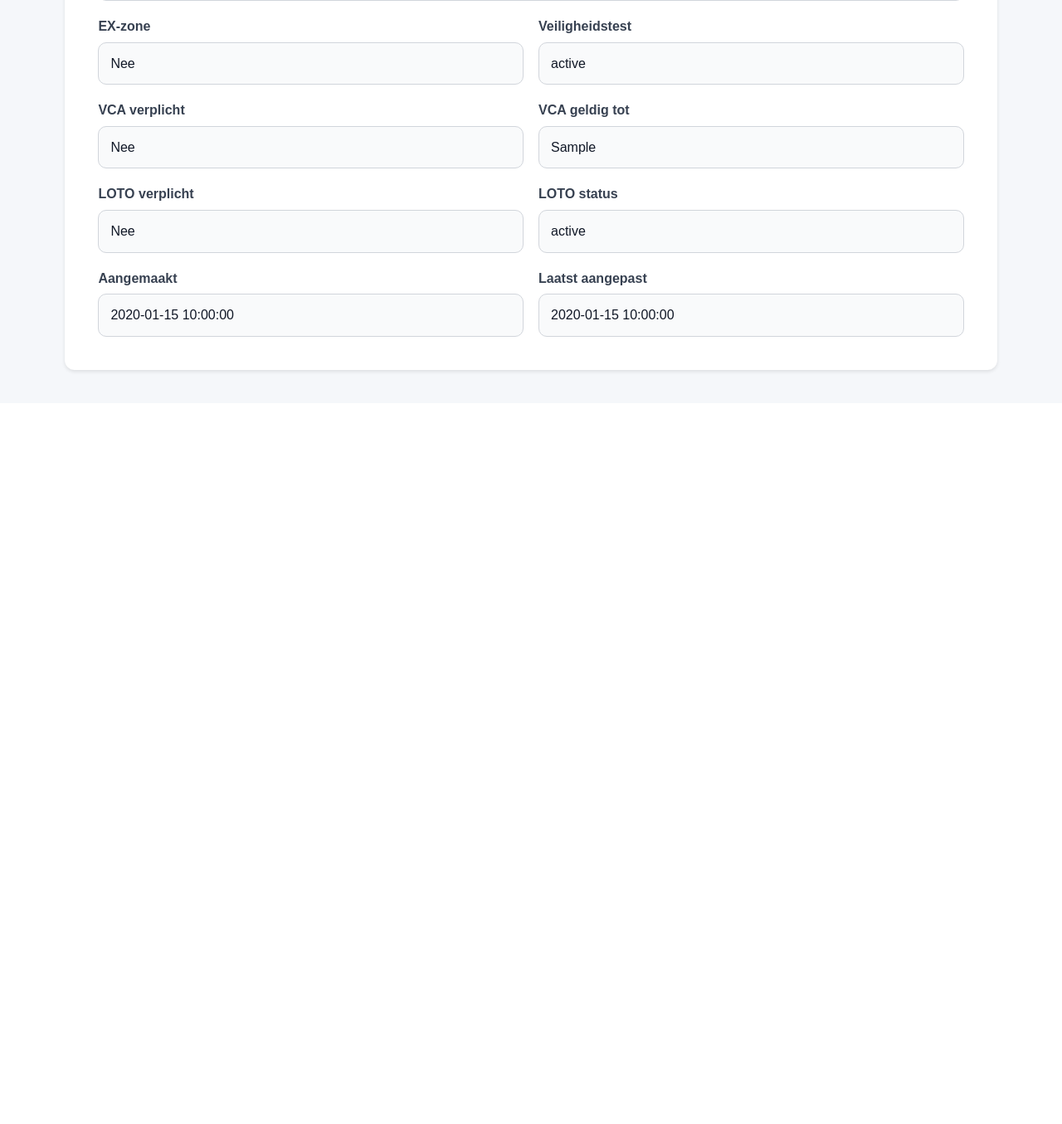
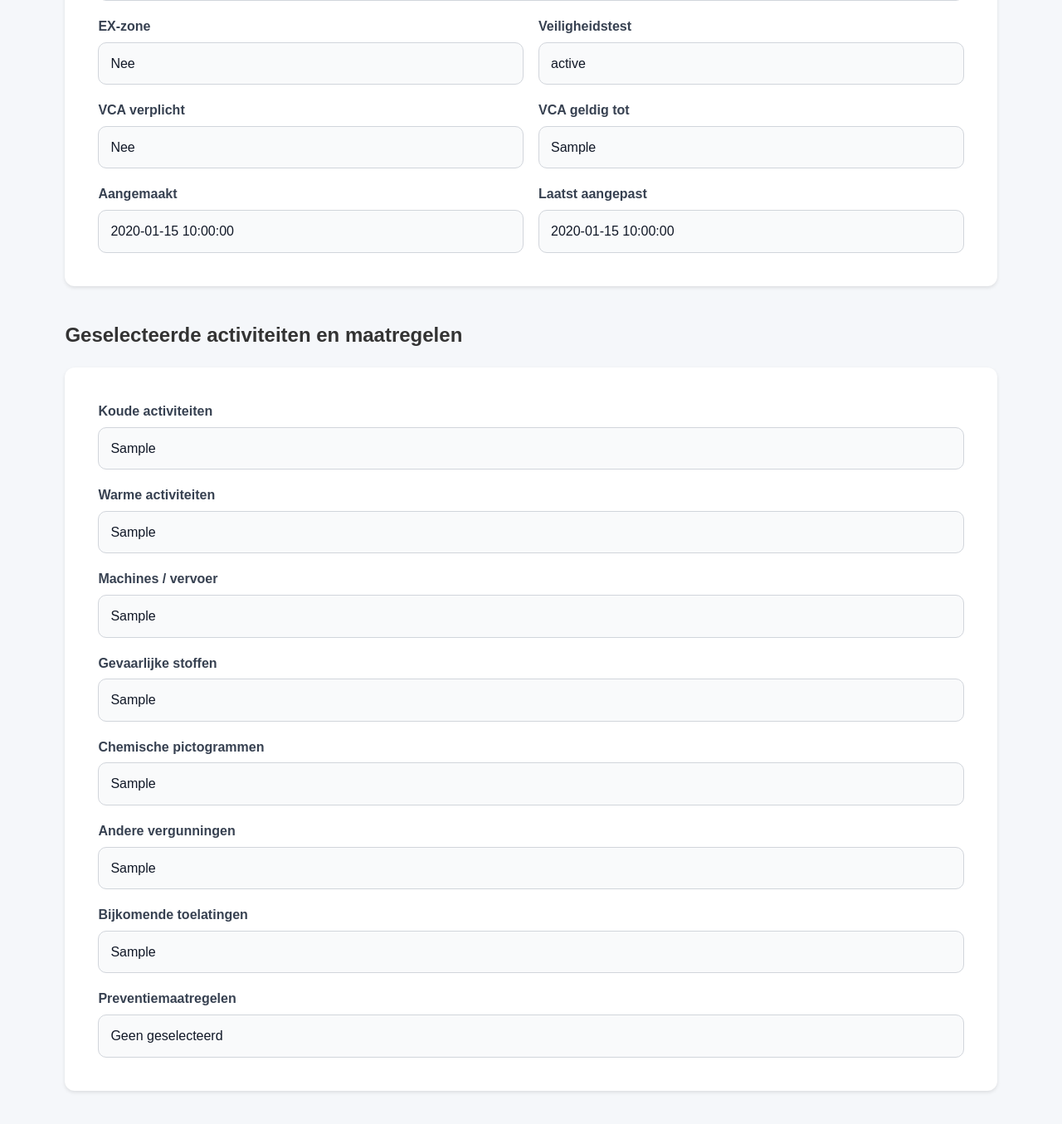
Before and after one commit to Lukaskaktus1/GSP_LUNAS_WerkVergunningen, a PHP site: page /GSP/pages/aanvraag_bekijken.php?id=1 in a window 1280 px wide. Shown: the part 1055-2410 px from the top of the page at 83% size. Before the commit the page ends 1506 px from the top, so only its background shows below. Run offline with PHP 8.4, Linux system fonts and the light colour scheme; the visitor is signed in with stand-in values (Sample User, id 1); tables that the repository leaves empty or names only in its code hold one stand-in row (values such as "Sample post"); some libraries are stand-ins or nearby versions.

Commit message:
bekijken werkend

```diff
--- a/GSP/pages/aanvraag_bekijken.php
+++ b/GSP/pages/aanvraag_bekijken.php
@@ -42,6 +42,121 @@ if (!$magAllesZien && !$isEigenaar) {
     setFlashMessage('error', 'U heeft geen toegang tot deze aanvraag.');
     redirect('mijn_aanvragen.php');
 }
+
+function haalGekoppeldeWaarden(PDO $pdo, string $sql, int $aanvraagId): array
+{
+    $stmt = $pdo->prepare($sql);
+    $stmt->execute([
+        'vergunning_id' => $aanvraagId,
+    ]);
+
+    return array_values(array_filter(
+        array_map('strval', $stmt->fetchAll(PDO::FETCH_COLUMN)),
+        static fn (string $waarde): bool => $waarde !== ''
+    ));
+}
+
+function toonLijst(array $waarden): string
+{
+    return $waarden === [] ? 'Geen geselecteerd' : implode(', ', $waarden);
+}
+
+$activiteitenKoud = haalGekoppeldeWaarden(
+    $pdo,
+    "
+        SELECT ak.naam
+        FROM vergunning_activiteit_koud vak
+        INNER JOIN activiteit_koud ak ON ak.id = vak.activiteit_koud_id
+        WHERE vak.vergunning_id = :vergunning_id
+        ORDER BY ak.naam ASC
+    ",
+    $aanvraagId
+);
+
+$activiteitenWarm = haalGekoppeldeWaarden(
+    $pdo,
+    "
+        SELECT aw.naam
+        FROM vergunning_activiteit_warm vaw
+        INNER JOIN activiteit_warm aw ON aw.id = vaw.activiteit_warm_id
+        WHERE vaw.vergunning_id = :vergunning_id
+        ORDER BY aw.naam ASC
+    ",
+    $aanvraagId
+);
+
+$machines = haalGekoppeldeWaarden(
+    $pdo,
+    "
+        SELECT m.naam
+        FROM vergunning_machine vm
+        INNER JOIN machine m ON m.id = vm.machine_id
+        WHERE vm.vergunning_id = :vergunning_id
+        ORDER BY m.naam ASC
+    ",
+    $aanvraagId
+);
+
+$gevaarlijkeStoffen = haalGekoppeldeWaarden(
+    $pdo,
+    "
+        SELECT gs.naam
+        FROM vergunning_gevaarlijke_stof vgs
+        INNER JOIN gevaarlijke_stof gs ON gs.id = vgs.gevaarlijke_stof_id
+        WHERE vgs.vergunning_id = :vergunning_id
+        ORDER BY gs.naam ASC
+    ",
+    $aanvraagId
+);
+
+$chemischePictogrammen = haalGekoppeldeWaarden(
+    $pdo,
+    "
+        SELECT cp.naam
+        FROM vergunning_chemisch_pictogram vcp
+        INNER JOIN chemisch_pictogram cp ON cp.id = vcp.chemisch_pictogram_id
+        WHERE vcp.vergunning_id = :vergunning_id
+        ORDER BY cp.naam ASC
+    ",
+    $aanvraagId
+);
+
+$andereVergunningen = haalGekoppeldeWaarden(
+    $pdo,
+    "
+        SELECT av.naam
+        FROM vergunning_andere_vergunning vav
+        INNER JOIN andere_vergunning av ON av.id = vav.andere_vergunning_id
+        WHERE vav.vergunning_id = :vergunning_id
+        ORDER BY av.naam ASC
+    ",
+    $aanvraagId
+);
+
+$toelatingen = haalGekoppeldeWaarden(
+    $pdo,
+    "
+        SELECT t.naam
+        FROM vergunning_toelating vt
+        INNER JOIN toelating t ON t.id = vt.toelating_id
+        WHERE vt.vergunning_id = :vergunning_id
+        ORDER BY t.naam ASC
+    ",
+    $aanvraagId
+);
+
+$preventiemaatregelen = haalGekoppeldeWaarden(
+    $pdo,
+    "
+        SELECT po.label_tekst
+        FROM vergunning_preventie_item vpi
+        INNER JOIN preventie_optie po ON po.id = vpi.preventie_optie_id
+        WHERE vpi.vergunning_id = :vergunning_id
+          AND vpi.aangevinkt = 1
+        ORDER BY po.label_tekst ASC
+    ",
+    $aanvraagId
+);
 
 function statusLabelAanvraag(string $status): string
 {
@@ -275,16 +390,6 @@ function terugNaarVorigePagina(): string
                 </div>
 
                 <div class="detail-field">
-                    <label>LOTO verplicht</label>
-                    <div class="readonly-box"><?= (int) ($aanvraag['loto_verplicht'] ?? 0) === 1 ? 'Ja' : 'Nee' ?></div>
-                </div>
-
-                <div class="detail-field">
-                    <label>LOTO status</label>
-                    <div class="readonly-box"><?= e((string) ($aanvraag['loto_status'] ?? '')) ?></div>
-                </div>
-
-                <div class="detail-field">
                     <label>Aangemaakt</label>
                     <div class="readonly-box"><?= e((string) ($aanvraag['created_at'] ?? '')) ?></div>
                 </div>
@@ -296,6 +401,54 @@ function terugNaarVorigePagina(): string
             </div>
         </div>
     </section>
+
+    <section class="applications-section">
+        <h2 class="section-title">Geselecteerde activiteiten en maatregelen</h2>
+
+        <div class="applications-container">
+            <div class="detail-grid">
+                <div class="detail-field full">
+                    <label>Koude activiteiten</label>
+                    <div class="readonly-box"><?= e(toonLijst($activiteitenKoud)) ?></div>
+                </div>
+
+                <div class="detail-field full">
+                    <label>Warme activiteiten</label>
+                    <div class="readonly-box"><?= e(toonLijst($activiteitenWarm)) ?></div>
+                </div>
+
+                <div class="detail-field full">
+                    <label>Machines / vervoer</label>
+                    <div class="readonly-box"><?= e(toonLijst($machines)) ?></div>
+                </div>
+
+                <div class="detail-field full">
+                    <label>Gevaarlijke stoffen</label>
+                    <div class="readonly-box"><?= e(toonLijst($gevaarlijkeStoffen)) ?></div>
+                </div>
+
+                <div class="detail-field full">
+                    <label>Chemische pictogrammen</label>
+                    <div class="readonly-box"><?= e(toonLijst($chemischePictogrammen)) ?></div>
+                </div>
+
+                <div class="detail-field full">
+                    <label>Andere vergunningen</label>
+                    <div class="readonly-box"><?= e(toonLijst($andereVergunningen)) ?></div>
+                </div>
+
+                <div class="detail-field full">
+                    <label>Bijkomende toelatingen</label>
+                    <div class="readonly-box"><?= e(toonLijst($toelatingen)) ?></div>
+                </div>
+
+                <div class="detail-field full">
+                    <label>Preventiemaatregelen</label>
+                    <div class="readonly-box"><?= e(toonLijst($preventiemaatregelen)) ?></div>
+                </div>
+            </div>
+        </div>
+    </section>
 </main>
 
 <script src="https://kit.fontawesome.com/fec428329f.js" crossorigin="anonymous"></script>
```
